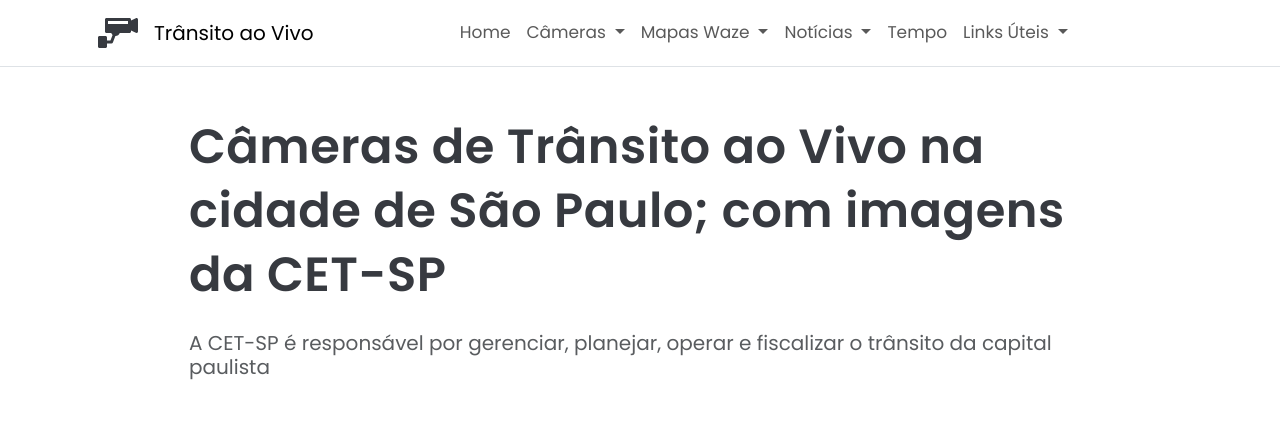
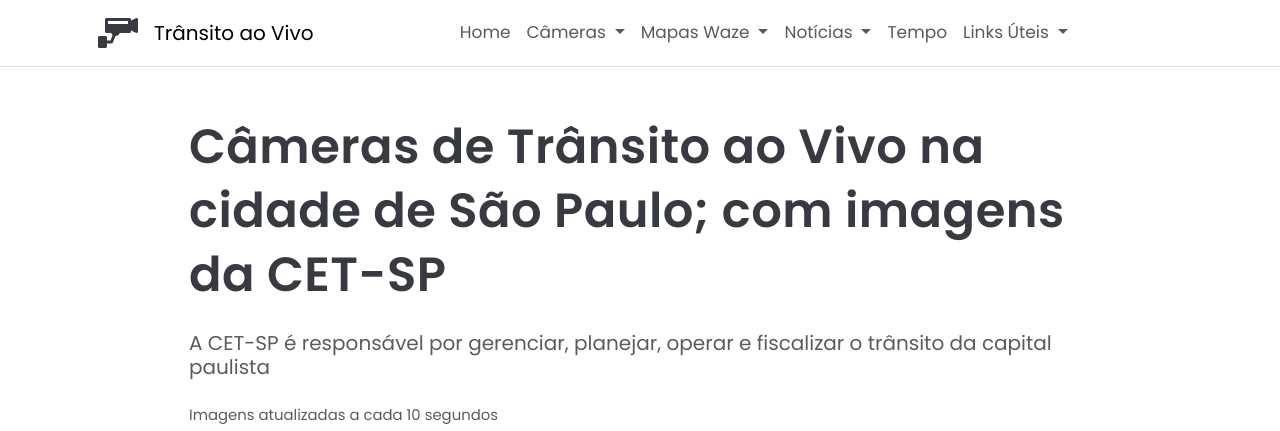
Before and after one commit to Sergio-Damm/transitoaovivo, a Jekyll site: the page built from pages/transito-cetsp-1/index.html, in a window 1280 px wide and 900 px high, cut to the strip 0-431 px from the top of the window. Built offline with Jekyll 4.4.1, drawn with Linux system fonts in a browser that asks for light colours; comment, search, counter and statistics services are not loaded.

Commit message:
imagens atualizadas a cada x segundos

```diff
--- a/pages/transito-cetsp-1/index.html
+++ b/pages/transito-cetsp-1/index.html
@@ -15,6 +15,9 @@
 		</div>
 		<div class="col-12 col-md-10 mx-auto pt-3">
 			<h2 class="fs-5 text-muted">A CET-SP é responsável por gerenciar, planejar, operar e fiscalizar o trânsito da capital paulista</h2>
+		</div>
+		<div class="col-12 col-md-10 mx-auto pt-3">
+			<p class="small text-muted mb-0">Imagens atualizadas a cada 10 segundos</p>
 		</div>
 	</div>
 </section>
--- a/pages/transito-cetsp-2/index.html
+++ b/pages/transito-cetsp-2/index.html
@@ -15,6 +15,9 @@
 		</div>
 		<div class="col-12 col-md-10 mx-auto pt-3">
 			<h2 class="fs-5 text-muted">A CET-SP é responsável por gerenciar, planejar, operar e fiscalizar o trânsito da capital paulista</h2>
+		</div>
+		<div class="col-12 col-md-10 mx-auto pt-3">
+			<p class="small text-muted mb-0">Imagens atualizadas a cada 10 segundos</p>
 		</div>
 	</div>
 </section>
```
Also changed, not shown: pages/transito-cetsp-3/index.html (+5 -2 lines).
